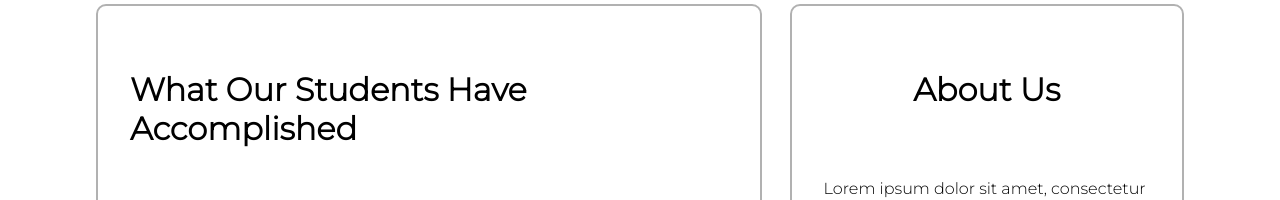
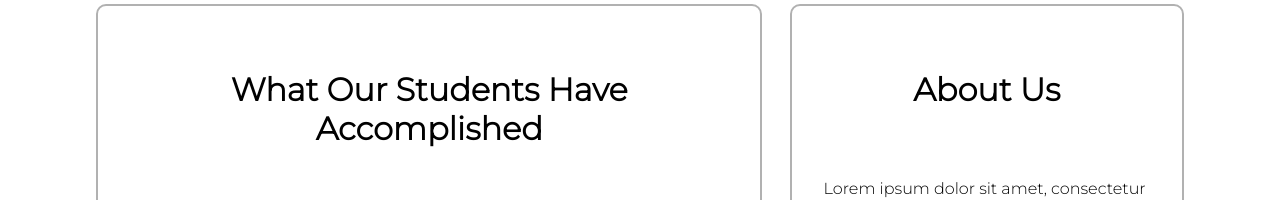
Before and after one commit to NukeManDan/StudentStartup, a React (Create React App) app: page / in a window 1280 px wide. Shown: the part 684-884 px from the top of the page. Built offline with nearby package versions, Linux system fonts and the light colour scheme; a web font is replaced by a local one.

Commit message:
Update AboutAndCompleted.jsx

```diff
--- a/src/components/AboutAndCompleted.jsx
+++ b/src/components/AboutAndCompleted.jsx
@@ -4,7 +4,7 @@ const AboutAndCompleted = () => {
   return (
     <div className="aboutandcompleted">
       <div className="listofcompletes">
-        <h3>What Our Students Have Accomplished</h3>
+        <h3><center>What Our Students Have Accomplished</center></h3>
         <ul>
           <li>
             Shepardson needs a way to reduce waste so that we can decrease the
```
